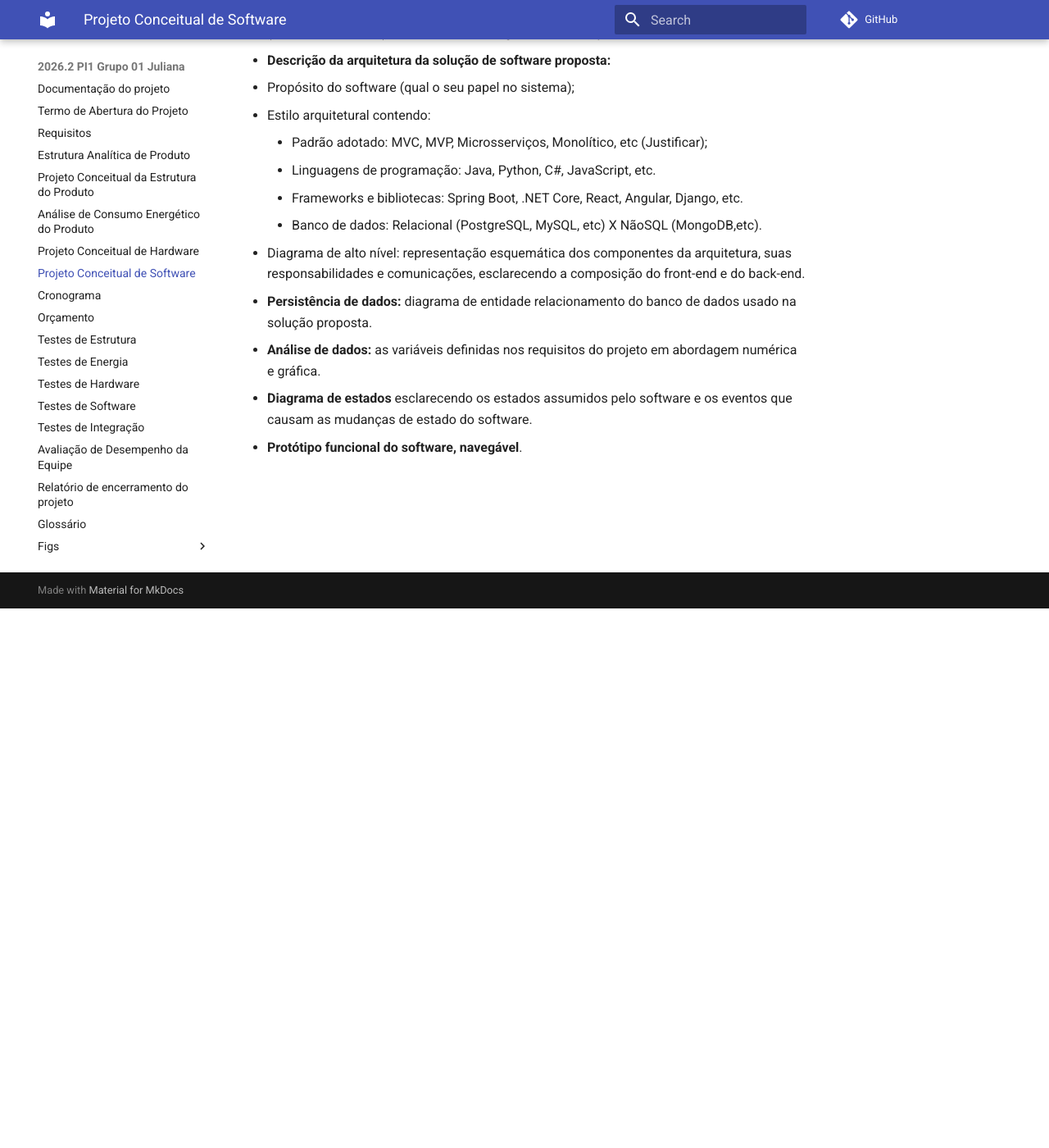
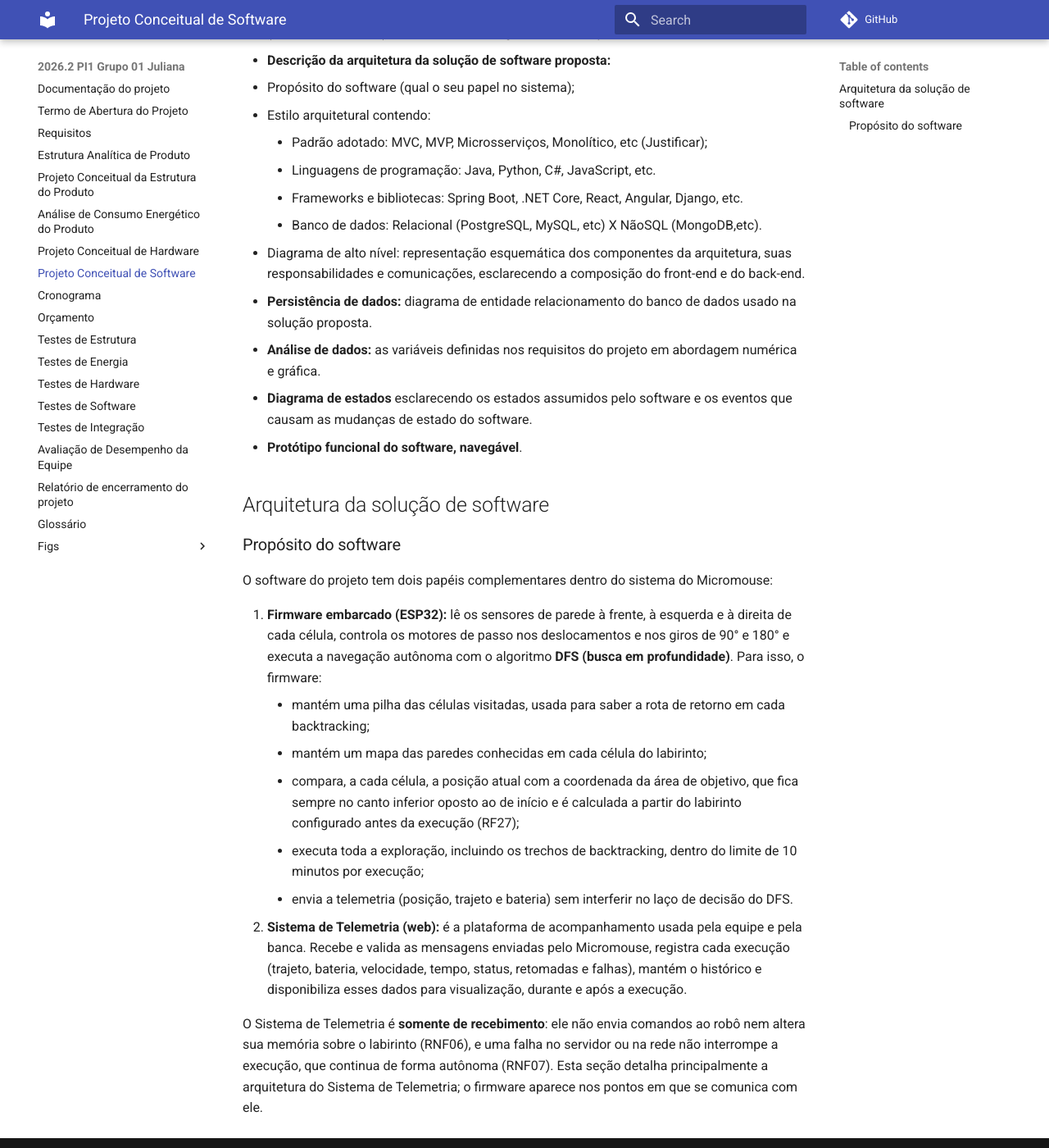
Before and after one commit to fcte-pi1/2026_2_PI1_Grupo01_Juliana, an MkDocs documentation site: the page built from docs/4.4 - Projeto conceitual de software.md, in a window 1280 px wide and 1400 px high, scrolled down 658 px. Shown: the whole window at 82% size. Built offline with MkDocs 1.6.1 and Material for MkDocs 9.7.7, drawn with Linux system fonts in a browser that asks for light colours; comment, search, counter and statistics services are not loaded.

Commit message:
docs: descrever propósito do software na arquitetura

```diff
--- a/docs/4.4 - Projeto conceitual de software.md
+++ b/docs/4.4 - Projeto conceitual de software.md
@@ -26,3 +26,19 @@ A documentação do _software_ deverá conter, no mínimo, os itens a seguir:
 - **Análise de dados:** as variáveis definidas nos requisitos do projeto em abordagem numérica e gráfica.
 - **Diagrama de estados** esclarecendo os estados assumidos pelo software e os eventos que causam as mudanças de estado do software.
 - **Protótipo funcional do software, navegável**.
+
+## Arquitetura da solução de software
+
+### Propósito do software
+
+O software do projeto tem dois papéis complementares dentro do sistema do Micromouse:
+
+1. **Firmware embarcado (ESP32):** lê os sensores de parede à frente, à esquerda e à direita de cada célula, controla os motores de passo nos deslocamentos e nos giros de 90° e 180° e executa a navegação autônoma com o algoritmo **DFS (busca em profundidade)**. Para isso, o firmware:
+    - mantém uma pilha das células visitadas, usada para saber a rota de retorno em cada backtracking;
+    - mantém um mapa das paredes conhecidas em cada célula do labirinto;
+    - compara, a cada célula, a posição atual com a coordenada da área de objetivo, que fica sempre no canto inferior oposto ao de início e é calculada a partir do labirinto configurado antes da execução (RF27);
+    - executa toda a exploração, incluindo os trechos de backtracking, dentro do limite de 10 minutos por execução;
+    - envia a telemetria (posição, trajeto e bateria) sem interferir no laço de decisão do DFS.
+2. **Sistema de Telemetria (web):** é a plataforma de acompanhamento usada pela equipe e pela banca. Recebe e valida as mensagens enviadas pelo Micromouse, registra cada execução (trajeto, bateria, velocidade, tempo, status, retomadas e falhas), mantém o histórico e disponibiliza esses dados para visualização, durante e após a execução.
+
+O Sistema de Telemetria é **somente de recebimento**: ele não envia comandos ao robô nem altera sua memória sobre o labirinto (RNF06), e uma falha no servidor ou na rede não interrompe a execução, que continua de forma autônoma (RNF07). Esta seção detalha principalmente a arquitetura do Sistema de Telemetria; o firmware aparece nos pontos em que se comunica com ele.
```
